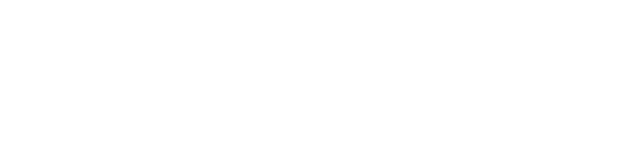
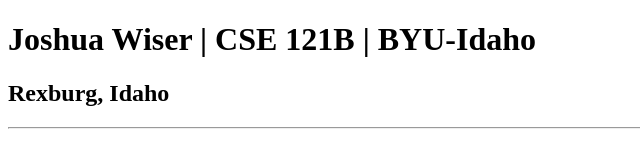
Before and after one commit to joshuawiser/cse121b, a plain HTML site: page index.html in a window 1280 px wide. Shown: the whole page, without its empty margins (0-640 px from the left). Drawn offline with Linux system fonts and the light colour scheme.

Commit message:
added content

```diff
--- a/index.html
+++ b/index.html
@@ -3,7 +3,10 @@
   <head>
     <meta charset="UTF-8" />
     <meta name="viewport" content="width=device-width, initial-scale=1.0" />
-    <title>Document</title>
+    <title>Joshua Wiser | CSE 121B | BYU-Idaho</title>
+    <h1>Joshua Wiser | CSE 121B | BYU-Idaho</h1>
+    <h2>Rexburg, Idaho</h2>
+    <hr />
   </head>
   <body></body>
 </html>
```
